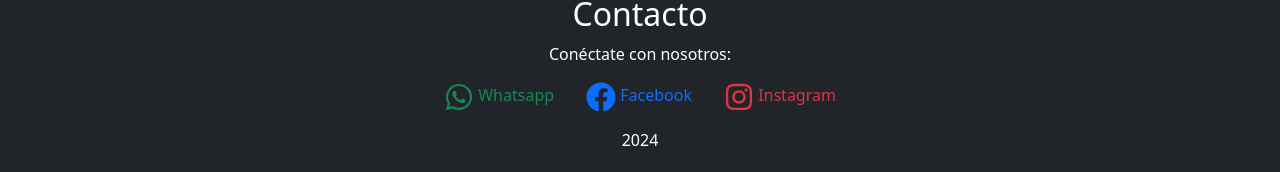
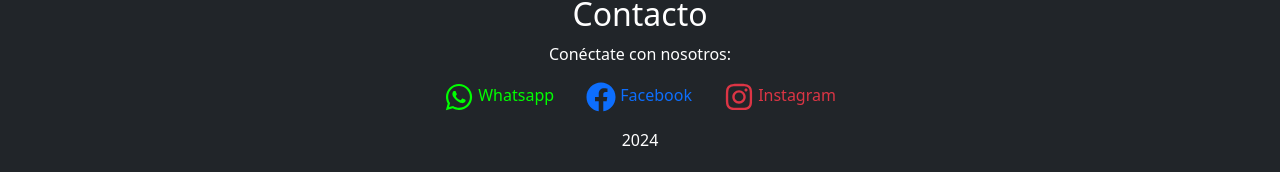
Before and after one commit to ricardoadmdo/TiendaDeProductosRicardo-Neyde, a React (Vite) app in the folder Frontend/: page / in a window 1280 px wide. Shown: the part 1837-2009 px from the top of the page. Built offline with nearby package versions, Linux system fonts and the light colour scheme; no server answers.

Commit message:
icono footer de whataspp a color verde chillon

```diff
--- a/Frontend/src/components/footer/Footer.jsx
+++ b/Frontend/src/components/footer/Footer.jsx
@@ -3,13 +3,19 @@ import { FaWhatsapp, FaFacebook, FaInstagram } from 'react-icons/fa';
 const Footer = () => {
 	const year = new Date().getFullYear();
 	return (
-		<footer className=' footer-margin bg-dark text-center text-white py-4'>
+		<footer className='footer-margin bg-dark text-center text-white py-4'>
 			<div className='container'>
 				<h2>Contacto</h2>
 				<p>Conéctate con nosotros:</p>
 				<div className='d-flex justify-content-center'>
-					<a className='text-decoration-none text-success mx-3' href='https://wa.me/+5358175289' target='_blank' rel='noopener noreferrer'>
-						<FaWhatsapp size={30} /> Whatsapp
+					<a
+						style={{ color: '#00FF00' }}
+						className='text-decoration-none mx-3'
+						href='https://wa.me/+5358175289'
+						target='_blank'
+						rel='noopener noreferrer'
+					>
+						<FaWhatsapp size={30} style={{ color: '#00FF00' }} /> Whatsapp
 					</a>
 					<a
 						className='text-decoration-none text-primary mx-3'
```
